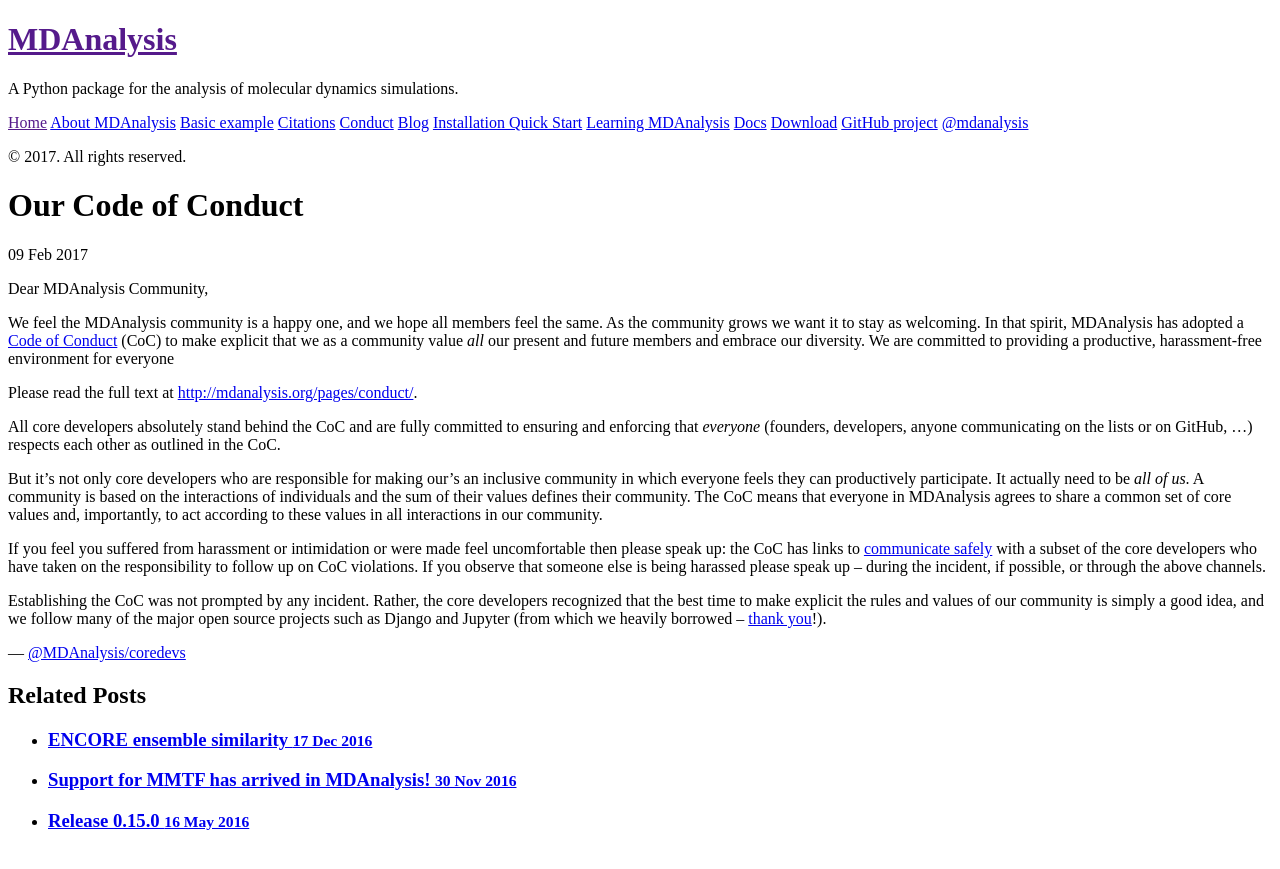
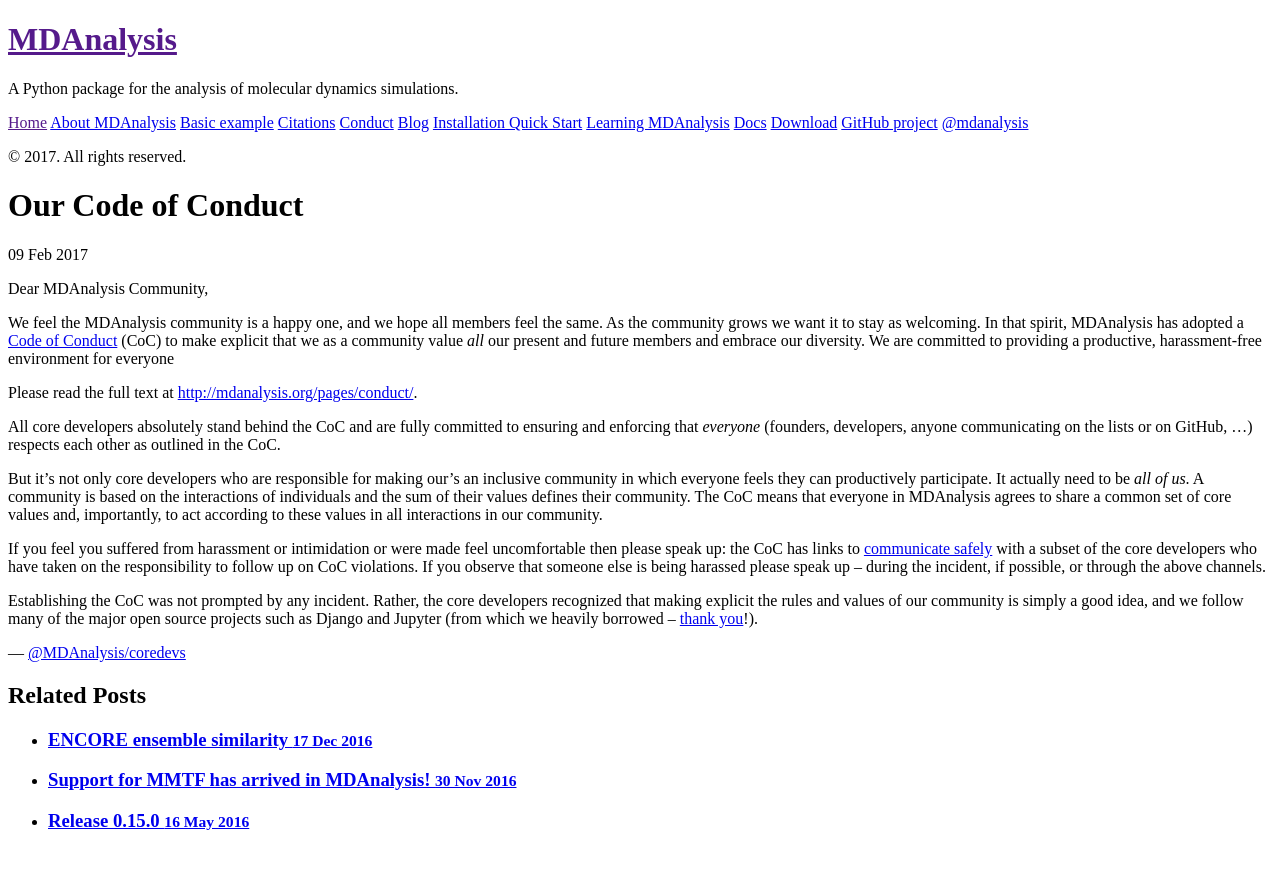
Before and after one commit to MDAnalysis/MDAnalysis.github.io, a Jekyll site: the page built from _posts/2017-02-09-CoC.md, in a window 1280 px wide. Shown: the top 869 px of the page. Built offline with Jekyll 4.4.1, drawn with Linux system fonts in a browser that asks for light colours.

Commit message:
CoC: fixed last para

```diff
--- a/_posts/2017-02-09-CoC.md
+++ b/_posts/2017-02-09-CoC.md
@@ -39,9 +39,10 @@ harassed please speak up – during the incident, if possible, or
 through the above channels.
 
 Establishing the CoC was not prompted by any incident. Rather, the
-core developers recognized that the best time to make explicit the
-rules and values of our community is simply a good idea, and we follow
-many of the major open source projects such as Django and Jupyter
-(from which we heavily borrowed – [thank you]({{site.baseurl}}pages/conduct/#acknowledgment)!).
+core developers recognized that making explicit the rules and values
+of our community is simply a good idea, and we follow many of the
+major open source projects such as Django and Jupyter (from which we
+heavily borrowed –
+[thank you]({{site.baseurl}}pages/conduct/#acknowledgment)!).
 
 — [@MDAnalysis/coredevs](https://github.com/orgs/MDAnalysis/teams/coredevs)
```
